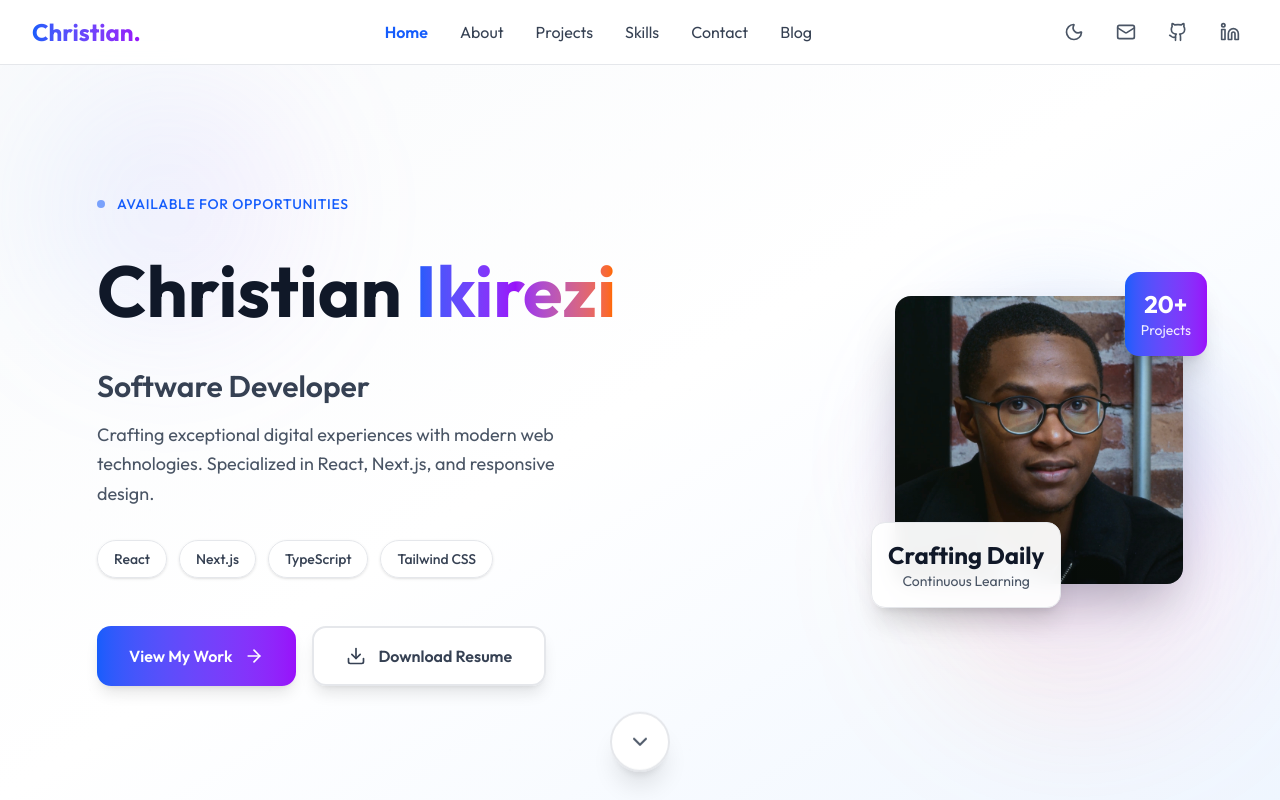
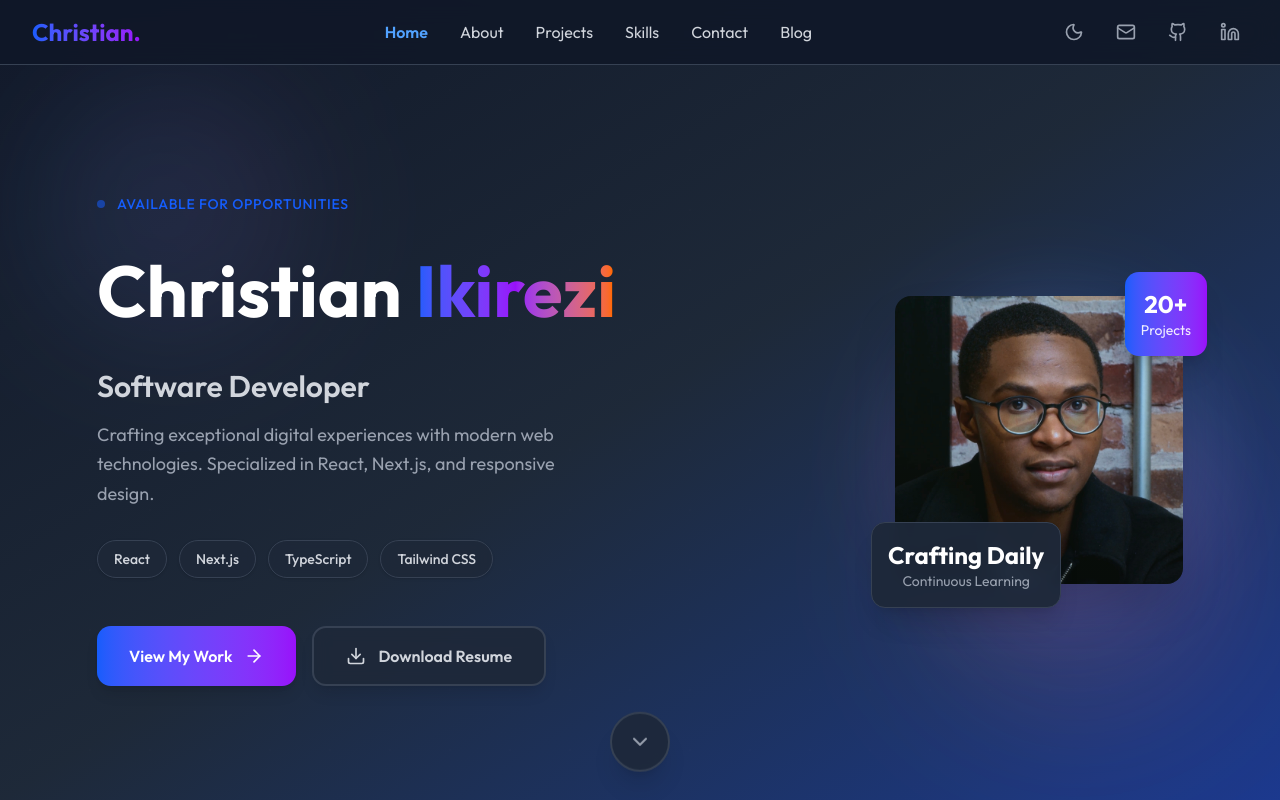
Before and after one commit to chrisprince-ic/portfolio2, a Next.js app: page / in a window 1280 px wide. Shown: the top 800 px of the page. Built offline with nearby package versions, Linux system fonts and the light colour scheme.

Commit message:
chnaged theme

```diff
--- a/app/layout.js
+++ b/app/layout.js
@@ -51,7 +51,7 @@ export const metadata = {
 
 export default function RootLayout({ children }) {
   return (
-    <html lang="en" className="scroll-smooth">
+    <html lang="en" className="scroll-smooth dark">
       <body className={`${inter.variable} ${outfit.variable} font-sans antialiased leading-8 overflow-x-hidden`}>
         {children}
       </body>
```
